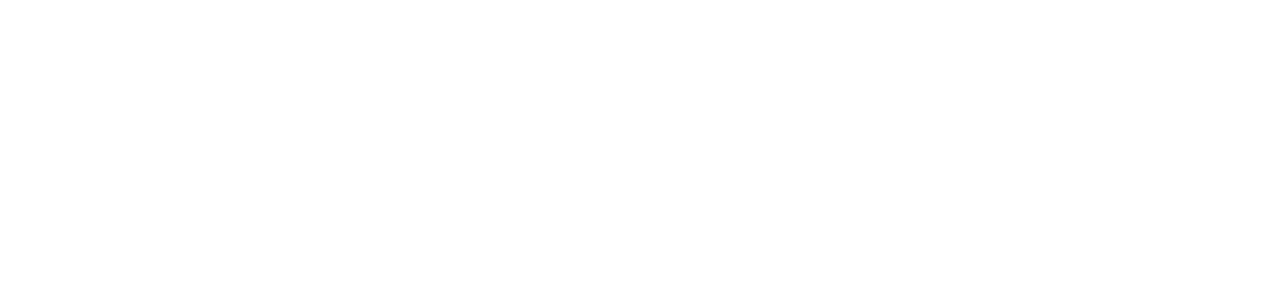
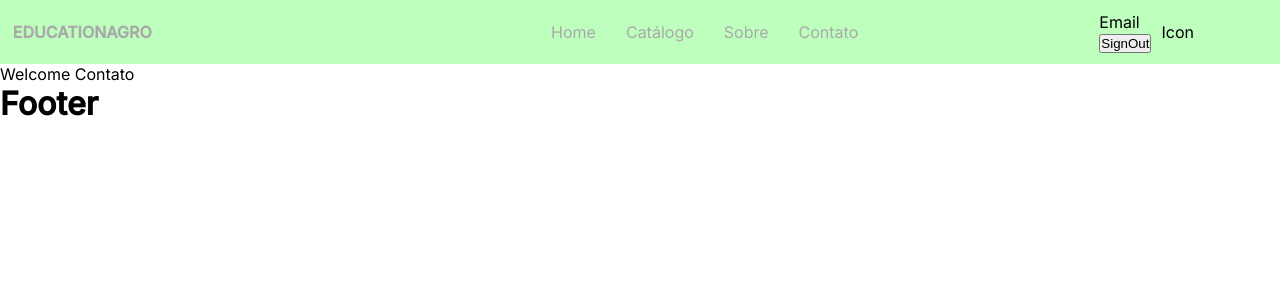
Before and after one commit to iagoslopes/App_Edu_Agro_Official, a React (Vite) app in the folder web-app-edu-agro/: page /contato in a window 1280 px wide. Before the commit this address had no page. Shown: the top 300 px of the page. Built offline with nearby package versions, Linux system fonts and the light colour scheme.

Commit message:
Adicionando Catalogo, Sobre e Contato

```diff
--- a/web-app-edu-agro/src/components/Header/index.jsx
+++ b/web-app-edu-agro/src/components/Header/index.jsx
@@ -36,12 +36,12 @@
                             </Link>
                         </li>
                         <li className="nav_item">
-                            <Link to='sobre' className="nav_link">
+                            <Link to='/sobre' className="nav_link">
                                 Sobre
                             </Link>
                         </li>
                         <li className="nav_item">
-                            <Link to='contato' className="nav_link">
+                            <Link to='/contato' className="nav_link">
                                 Contato
                             </Link>
                         </li>
--- /dev/null
+++ b/web-app-edu-agro/src/pages/Catalogo/index.jsx
@@ -0,0 +1,16 @@
+import React from 'react';
+import Header from "../../components/Header";
+import Footer from '../../components/Footer';
+
+export const Catalogo = () => {
+
+    return (
+        <>
+            <Header />
+                <p>
+                    Welcome Catalogo
+                </p>
+            <Footer />
+        </>
+    )
+};
--- /dev/null
+++ b/web-app-edu-agro/src/pages/Contato/index.jsx
@@ -0,0 +1,16 @@
+import React from 'react';
+import Header from "../../components/Header";
+import Footer from '../../components/Footer';
+
+export const Contato = () => {
+
+    return (
+        <>
+            <Header />
+                <p>
+                    Welcome Contato
+                </p>
+            <Footer />
+        </>
+    )
+};
--- /dev/null
+++ b/web-app-edu-agro/src/pages/Sobre/index.jsx
@@ -0,0 +1,16 @@
+import React from 'react';
+import Header from "../../components/Header";
+import Footer from '../../components/Footer';
+
+export const Sobre = () => {
+
+    return (
+        <>
+            <Header />
+                <p>
+                    Welcome Sobre
+                </p>
+            <Footer />
+        </>
+    )
+};
--- a/web-app-edu-agro/src/routes/AppRoutes.jsx
+++ b/web-app-edu-agro/src/routes/AppRoutes.jsx
@@ -4,6 +4,9 @@
 import { Register } from '../pages/Register';
 import { Home } from '../pages/Home';
 import { RecuperarSenha } from '../pages/RecuperarSenha';
+import { Contato } from '../pages/Contato';
+import { Catalogo } from '../pages/Catalogo';
+import { Sobre } from '../pages/Sobre';
 
 export function AppRoutes() {
     return (
@@ -13,6 +16,9 @@
                 <Route path="/register"  element={<Register />} />
                 <Route path="/home"  element={<Home />} />
                 <Route path="/recuperarSenha"  element={<RecuperarSenha />} />
+                <Route path="/contato"  element={<Contato />} />
+                <Route path="/catalogo"  element={<Catalogo />} />
+                <Route path="/sobre"  element={<Sobre />} />
             </Routes>
         </BrowserRouter>
     )
```
Also changed, not shown: web-app-edu-agro/src/pages/Catalogo/style.css (added), web-app-edu-agro/src/pages/Contato/style.css (added), web-app-edu-agro/src/pages/Sobre/style.css (added).
